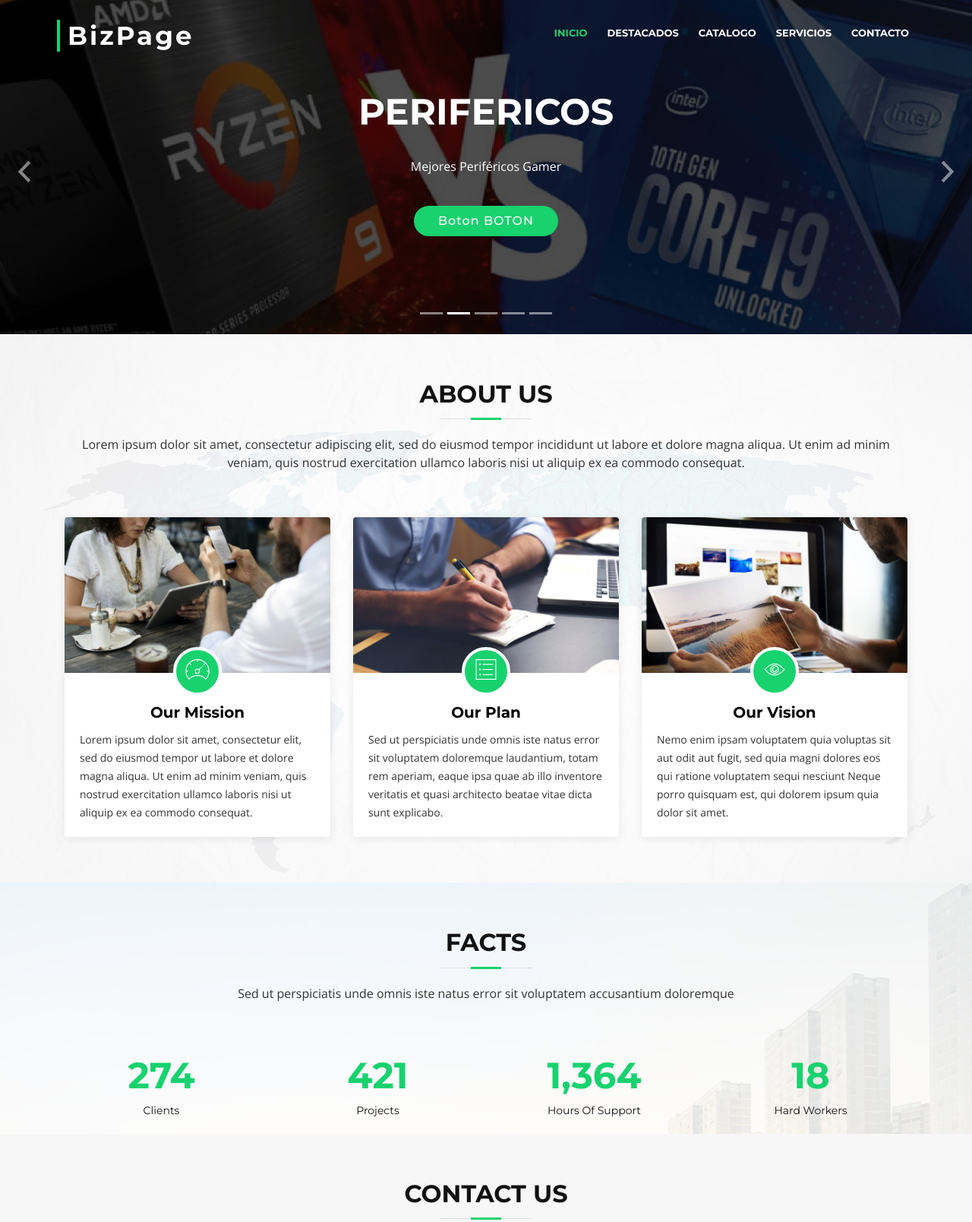
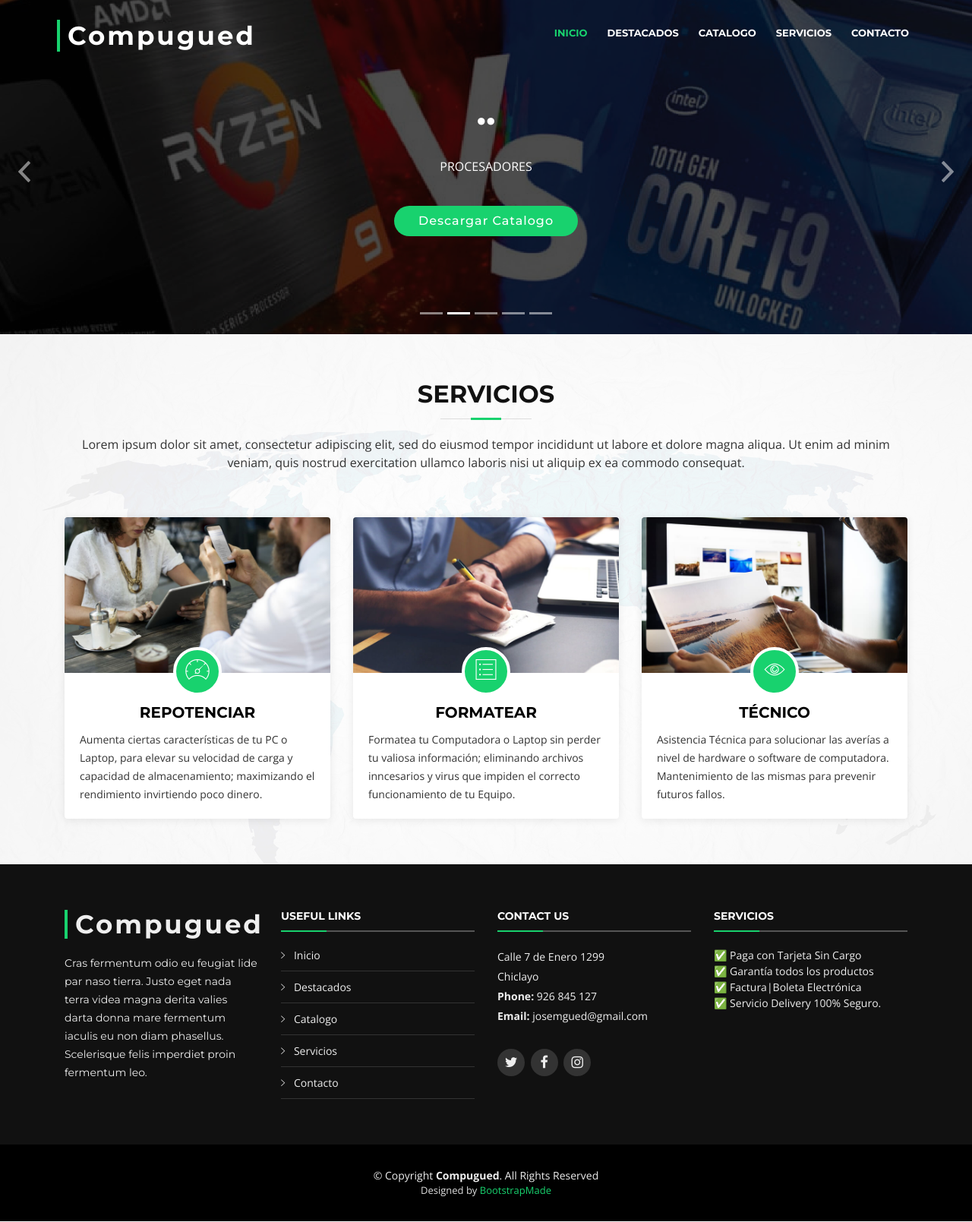
Before and after one commit to josemgued/version02, a plain HTML site: page index.html in a window 1280 px wide. Shown: the top 1609 px of the page at 76% size. Drawn offline with nearby package versions, Linux system fonts and the light colour scheme; files whose address does not match are found by name.

Commit message:
Add files via upload

```diff
--- a/index.html
+++ b/index.html
@@ -44,7 +44,7 @@
     <div class="container-fluid">
 
       <div id="logo" class="pull-left">
-        <h1><a href="#intro" class="scrollto">BizPage</a></h1>
+        <h1><a href="#intro" class="scrollto">Compugued</a></h1>
         <!-- Uncomment below if you prefer to use an image logo -->
         <!-- <a href="#intro"><img src="img/logo.png" alt="" title="" /></a>-->
       </div>
@@ -85,9 +85,9 @@
             <div class="carousel-background"><img src="img/intro-carousel/1.jpg" alt=""></div>
             <div class="carousel-container">
               <div class="carousel-content">
-                <h2>PROCESADORES</h2>
-                <p>Mejores Procesadores ENTEL y AMD</p>
-                <a href="#featured-services" class="btn-get-started scrollto">Get Started</a>
+                <h2>.</h2>
+                <p>IMPRESORAS</p>
+                <a href="#featured-services" class="btn-get-started scrollto">Descargar Catalogo</a>
               </div>
             </div>
           </div>
@@ -96,9 +96,9 @@
             <div class="carousel-background"><img src="img/intro-carousel/2.jpg" alt=""></div>
             <div class="carousel-container">
               <div class="carousel-content">
-                <h2>PERIFERICOS</h2>
-                <p>Mejores Periféricos Gamer</p>
-                <a href="https://drive.google.com/file/d/149POamC1-diniIvyz6tSlc8DegmvNZJ_/view?usp=sharing" class="btn-get-started scrollto">Boton BOTON</a>
+                <h2>..</h2>
+                <p>PROCESADORES</p>
+                <a href="https://drive.google.com/file/d/149POamC1-diniIvyz6tSlc8DegmvNZJ_/view?usp=sharing" class="btn-get-started scrollto">Descargar Catalogo</a>
               </div>
             </div>
           </div>
@@ -107,8 +107,8 @@
             <div class="carousel-background"><img src="img/intro-carousel/3.jpg" alt=""></div>
             <div class="carousel-container">
               <div class="carousel-content">
-                <h2>IMPRESORAS</h2>
-                <p>Impresoras HP y EPSON</p>
+                <h2>...</h2>
+                <p>PERIFÉRICOS</p>
                 <a href="https://drive.google.com/file/d/149POamC1-diniIvyz6tSlc8DegmvNZJ_/view?usp=sharing" class="btn-get-started scrollto">Descargar Catalogo</a>
               </div>
             </div>
@@ -118,9 +118,9 @@
             <div class="carousel-background"><img src="img/intro-carousel/4.jpg" alt=""></div>
             <div class="carousel-container">
               <div class="carousel-content">
-                <h2>LAPTOPS</h2>
-                <p>Laptops Lenovo HP Acer</p>
-                <a href="#featured-services" class="btn-get-started scrollto">DESCARGAR CATALOGO</a>
+                <h2>....</h2>
+                <p>LAPTOPS</p>
+                <a href="#featured-services" class="btn-get-started scrollto">Descargar Catalogo</a>
               </div>
             </div>
           </div>
@@ -129,9 +129,9 @@
             <div class="carousel-background"><img src="img/intro-carousel/5.jpg" alt=""></div>
             <div class="carousel-container">
               <div class="carousel-content">
-                <h2>REPOTENCIACION</h2>
-                <p>Repotenciar Laptops y Computadoras</p>
-                <a href="https://drive.google.com/file/d/149POamC1-diniIvyz6tSlc8DegmvNZJ_/view?usp=sharing" class="btn-get-started scrollto">BOTON</a>
+                <h2>.....</h2>
+                <p>COMPUTADORAS</p>
+                <a href="https://drive.google.com/file/d/149POamC1-diniIvyz6tSlc8DegmvNZJ_/view?usp=sharing" class="btn-get-started scrollto">Descargar Catalogo</a>
               </div>
             </div>
           </div>
@@ -161,7 +161,7 @@
       <div class="container">
 
         <header class="section-header">
-          <h3>About Us</h3>
+          <h3>Servicios</h3>
           <p>Lorem ipsum dolor sit amet, consectetur adipiscing elit, sed do eiusmod tempor incididunt ut labore et dolore magna aliqua. Ut enim ad minim veniam, quis nostrud exercitation ullamco laboris nisi ut aliquip ex ea commodo consequat.</p>
         </header>
 
@@ -173,9 +173,9 @@
                 <img src="img/about-mission.jpg" alt="" class="img-fluid">
                 <div class="icon"><i class="ion-ios-speedometer-outline"></i></div>
               </div>
-              <h2 class="title"><a href="#">Our Mission</a></h2>
+              <h2 class="title"><a href="#">REPOTENCIAR</a></h2>
               <p>
-                Lorem ipsum dolor sit amet, consectetur elit, sed do eiusmod tempor ut labore et dolore magna aliqua. Ut enim ad minim veniam, quis nostrud exercitation ullamco laboris nisi ut aliquip ex ea commodo consequat.
+                Aumenta ciertas características de tu PC o Laptop, para elevar su velocidad de carga y capacidad de almacenamiento; maximizando el rendimiento invirtiendo poco dinero.
               </p>
             </div>
           </div>
@@ -186,9 +186,9 @@
                 <img src="img/about-plan.jpg" alt="" class="img-fluid">
                 <div class="icon"><i class="ion-ios-list-outline"></i></div>
               </div>
-              <h2 class="title"><a href="#">Our Plan</a></h2>
+              <h2 class="title"><a href="#">FORMATEAR</a></h2>
               <p>
-                Sed ut perspiciatis unde omnis iste natus error sit voluptatem  doloremque laudantium, totam rem aperiam, eaque ipsa quae ab illo inventore veritatis et quasi architecto beatae vitae dicta sunt explicabo.
+                Formatea tu Computadora o Laptop sin perder tu valiosa información; eliminando archivos inncesarios y virus que impiden el correcto funcionamiento de tu Equipo.
               </p>
             </div>
           </div>
@@ -199,9 +199,9 @@
                 <img src="img/about-vision.jpg" alt="" class="img-fluid">
                 <div class="icon"><i class="ion-ios-eye-outline"></i></div>
               </div>
-              <h2 class="title"><a href="#">Our Vision</a></h2>
+              <h2 class="title"><a href="#">TÉCNICO</a></h2>
               <p>
-                Nemo enim ipsam voluptatem quia voluptas sit aut odit aut fugit, sed quia magni dolores eos qui ratione voluptatem sequi nesciunt Neque porro quisquam est, qui dolorem ipsum quia dolor sit amet.
+                Asistencia Técnica para solucionar las averías a nivel de hardware o software de computadora. Mantenimiento de las mismas para prevenir futuros fallos.
               </p>
             </div>
           </div>
@@ -214,7 +214,7 @@
     <!--==========================
       Facts Section
     ============================-->
-    <section id="facts"  class="wow fadeIn">
+    <!-- <section id="facts"  class="wow fadeIn">
       <div class="container">
 
         <header class="section-header">
@@ -247,7 +247,7 @@
   			</div>
 
       </div>
-    </section><!-- #facts -->
+    </section> --><!-- #facts -->
 
   <!--==========================
       Featured Services Section
@@ -307,7 +307,7 @@
     <!--==========================
       Contact Section
     ============================-->
-    <section id="contact" class="section-bg wow fadeInUp">
+    <!-- <section id="contact" class="section-bg wow fadeInUp">
       <div class="container">
 
         <div class="section-header">
@@ -346,7 +346,7 @@
 
 
       </div>
-    </section><!-- #contact -->
+    </section> --><!-- #contact -->
 
   </main>
 
@@ -359,7 +359,7 @@
         <div class="row">
 
           <div class="col-lg-3 col-md-6 footer-info">
-            <h3>BizPage</h3>
+            <h3>Compugued</h3>
             <p>Cras fermentum odio eu feugiat lide par naso tierra. Justo eget nada terra videa magna derita valies darta donna mare fermentum iaculis eu non diam phasellus. Scelerisque felis imperdiet proin fermentum leo.</p>
           </div>
 
@@ -384,15 +384,20 @@
             </p>
             <div class="social-links">
               <a href="#" class="youtube"><i class="fa fa-twitter"></i></a>
-              <a href="#" class="facebook"><i class="fa fa-facebook"></i></a>
-              <a href="#" class="instagram"><i class="fa fa-instagram"></i></a>
+              <a href="https://www.facebook.com/compugued.tec?mibextid=ZbWKwL" class="facebook"><i class="fa fa-facebook"></i></a>
+              <a href="https://www.instagram.com/compugued?igsh=MXU0bDV3enozdTB0NQ==" class="instagram"><i class="fa fa-instagram"></i></a>
             </div>
 
           </div>
 
           <div class="col-lg-3 col-md-6 footer-newsletter">
-            <h4>Our Newsletter</h4>
-            <p>Tamen quem nulla quae legam multos aute sint culpa legam noster magna veniam enim veniam illum dolore legam minim quorum culpa amet magna export quem marada parida nodela caramase seza.</p>
+            <h4>SERVICIOS</h4>
+            <p>
+              ✅ Paga con Tarjeta Sin Cargo<br>
+              ✅ Garantía todos los productos<br>
+              ✅ Factura|Boleta Electrónica<br>
+              ✅ Servicio Delivery 100% Seguro.
+            </p>
           </div>
 
         </div>
@@ -401,7 +406,7 @@
 
     <div class="container">
       <div class="copyright">
-        &copy; Copyright <strong>BizPage</strong>. All Rights Reserved
+        &copy; Copyright <strong>Compugued</strong>. All Rights Reserved
       </div>
       <div class="credits">
         <!--
```
